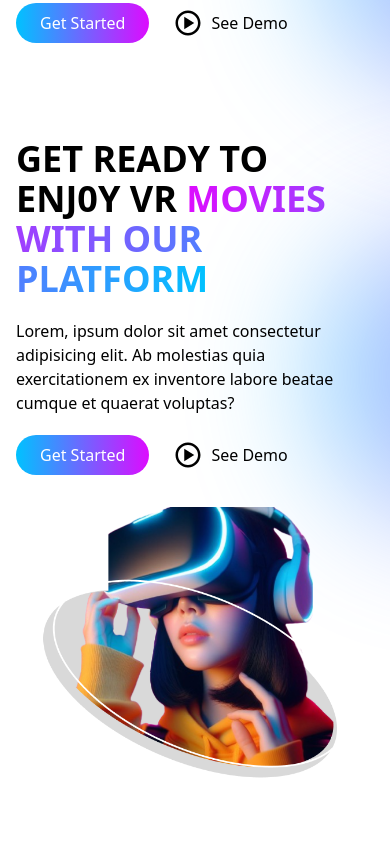
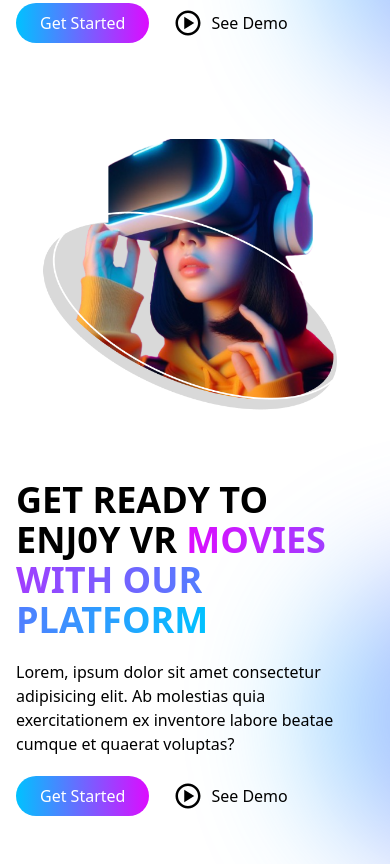
Before and after one commit to G3RGES/metaverse-web, a React (Vite) app: page / in a window 390 px wide. Shown: the part 1860-2724 px from the top of the page. Built offline with nearby package versions, Linux system fonts and the light colour scheme.

Commit message:
Update Banner2.jsx

```diff
--- a/src/Components/Banner2.jsx
+++ b/src/Components/Banner2.jsx
@@ -13,7 +13,7 @@ const Banner2 = () => {
       <div className="container min-h-[620px] flex items-center ">
         <div className="grid grid-cols-1 sm:grid-cols-2 gap-8 place-items-center ">
           {/* text section */}
-          <div className="lg:pr-20 relative">
+          <div className="order-2 sm:order-1 lg:pr-20 relative">
             <div className="relative z-10 space-y-5">
               <h1 className="text-4xl font-semibold ">
                 GET READY TO ENJ0Y VR{" "}
@@ -49,7 +49,7 @@ const Banner2 = () => {
           </div>
 
           {/* image section */}
-          <div>
+          <div className="order-1 sm:order-2">
             <img
               className=" w-full max-w-[400px] "
               src={BannerPng}
```
